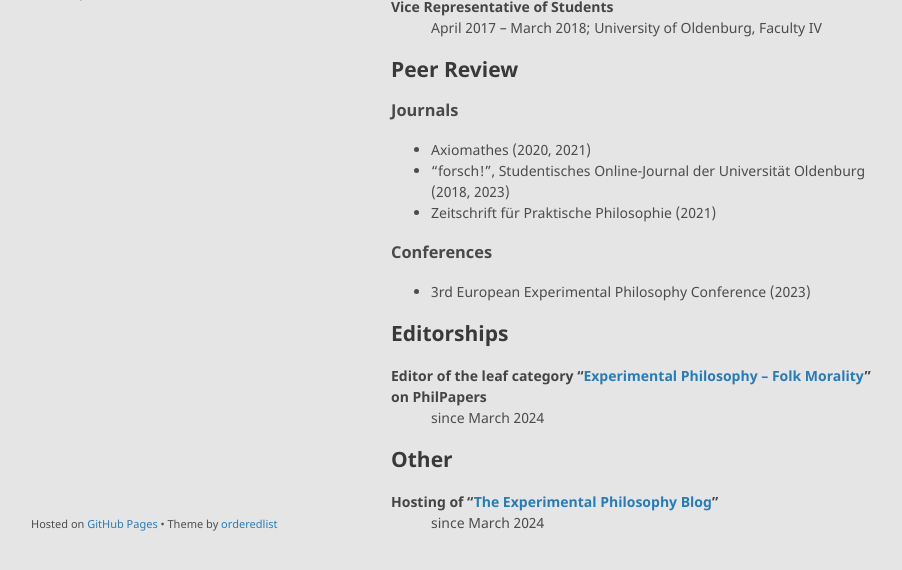
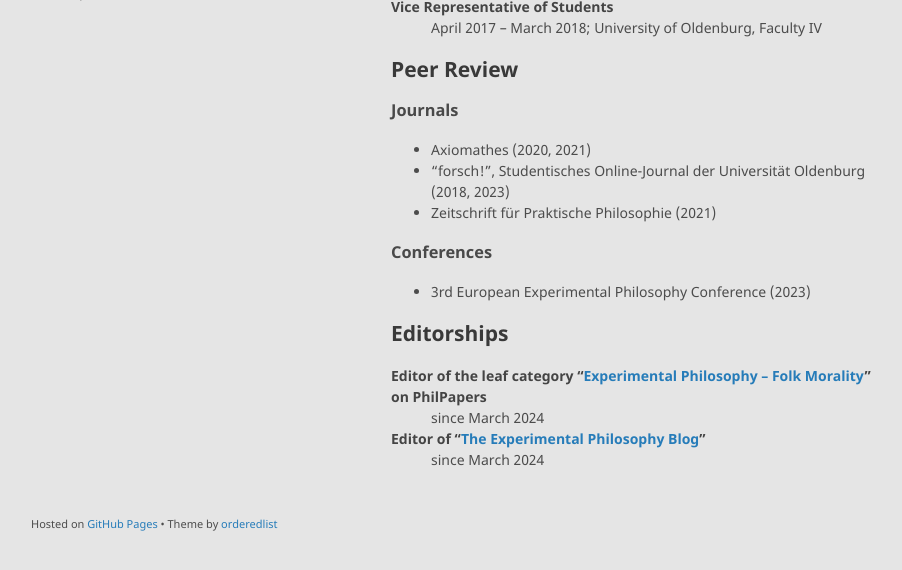
Before and after one commit to alephmembeth/alephmembeth.github.io, a Jekyll site: the page built from services.md, in a window 1280 px wide and 969 px high, cut to the strip 366-936 px from the top of the window. Shown: the whole strip, without its empty margins (179-1081 px from the left). Built offline with Jekyll 4.4.1, drawn with Linux system fonts in a browser that asks for light colours; our own code applies the rules of GitHub Pages for plain Markdown files.

Commit message:
Update services.md

```diff
--- a/services.md
+++ b/services.md
@@ -36,11 +36,6 @@
 <dl>
    <dt>Editor of the leaf category “<a href="https://philpapers.org/browse/experimental-philosophy-folk-morality">Experimental Philosophy – Folk Morality</a>” on PhilPapers</dt>
       <dd>since March 2024</dd>
-</dl>
-
-## Other
-
-<dl>
-   <dt>Hosting of “<a href="http://xphi.net/">The Experimental Philosophy Blog</a>”</dt>
+   <dt>Editor of “<a href="http://xphi.net/">The Experimental Philosophy Blog</a>”</dt>
       <dd>since March 2024</dd>
 </dl>
```
